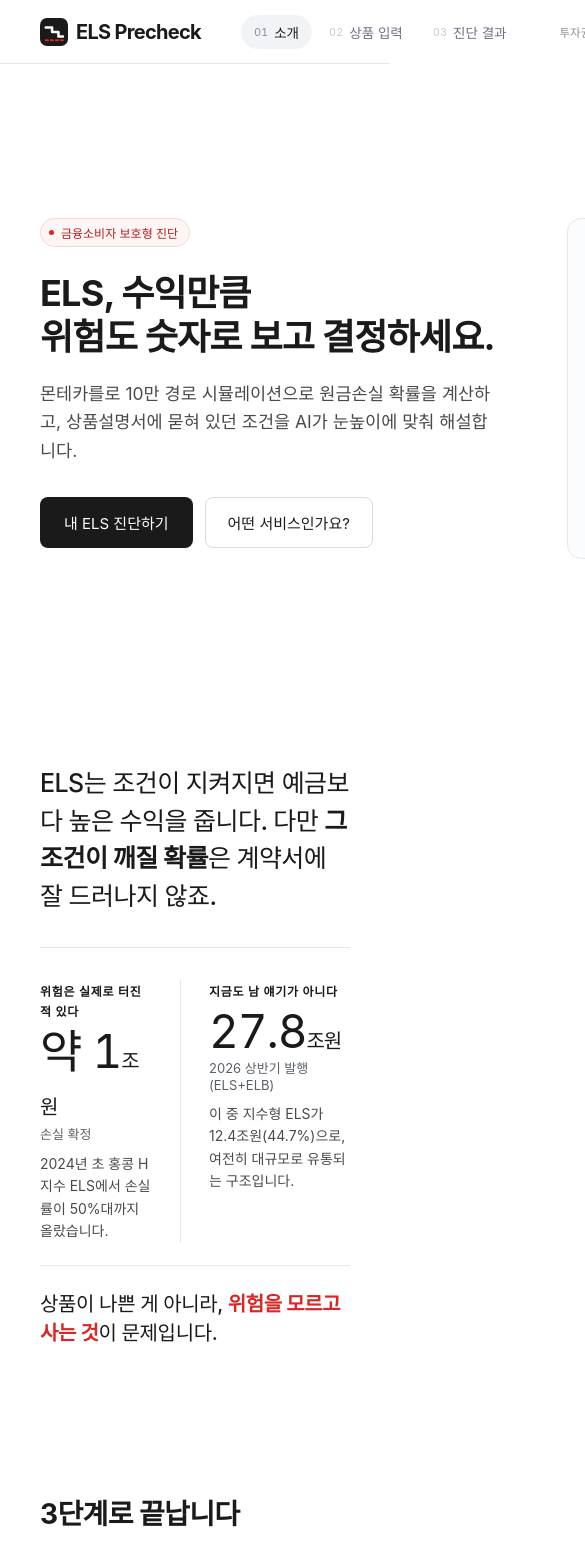
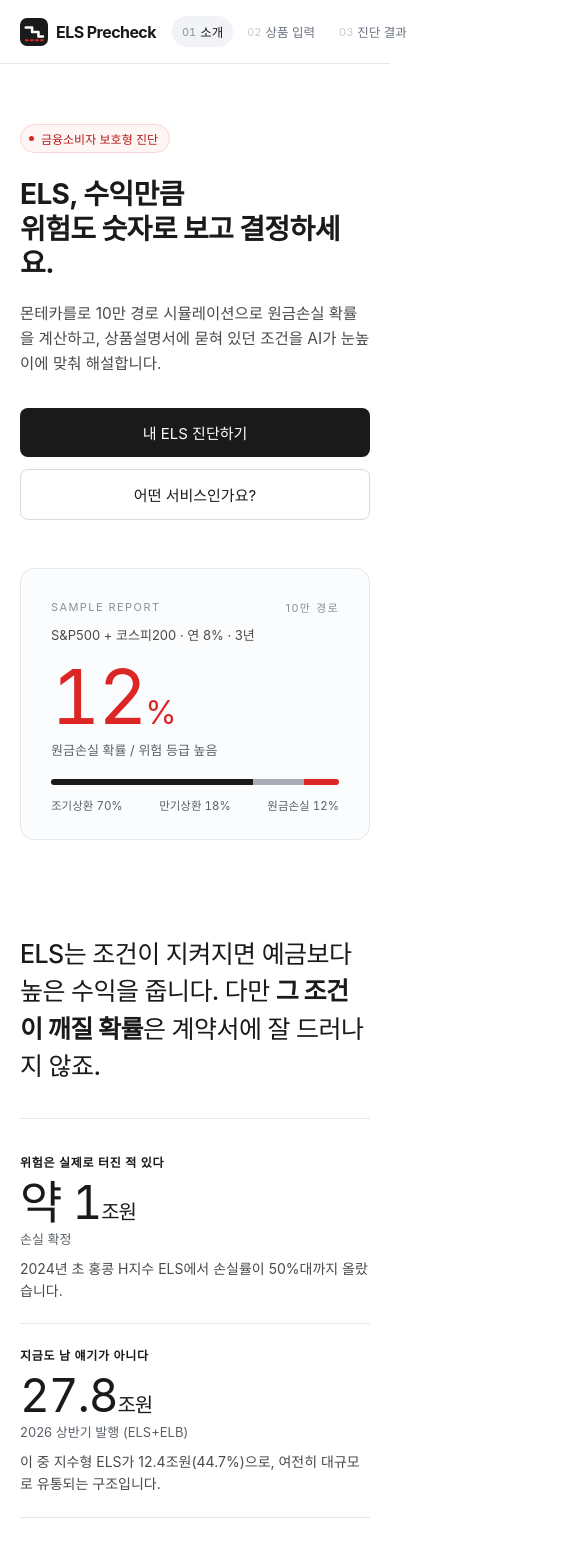
Before and after one commit to ELS-precheck/els-precheck-frontend, a React (Vite) app: page / in a window 390 px wide. Shown: the top 1543 px of the page, 585 px wide, since content can reach past the window. Built offline with nearby package versions, Linux system fonts and the light colour scheme; a web font is replaced by a local one.

Commit message:
feat: 반응형 레이아웃 적용

```diff
--- a/src/components/Header.module.css
+++ b/src/components/Header.module.css
@@ -29,16 +29,6 @@
   white-space: nowrap;
 }
 
-.tag {
-  font-size: 10px;
-  font-weight: 600;
-  letter-spacing: 0.16em;
-  text-transform: uppercase;
-  color: var(--faint);
-  border: 1px solid var(--line);
-  border-radius: var(--radius-badge);
-  padding: 3px 6px;
-}
 
 .nav {
   margin-left: auto;
@@ -84,3 +74,19 @@
   color: var(--faint);
   white-space: nowrap;
 }
+
+@media (max-width: 1024px) {
+  .disclaimer { display: none; }
+}
+
+@media (max-width: 768px) {
+  .inner { gap: 16px; }
+
+  .wordmark { font-size: 16px; }
+
+  .step {
+    padding: 6px 10px;
+    font-size: 12.5px;
+    gap: 4px;
+  }
+}
--- a/src/index.css
+++ b/src/index.css
@@ -103,6 +103,14 @@ input:focus-visible {
   color: var(--white);
 }
 
+/* Breakpoints: md ≤ 768px | lg ≤ 1024px */
+@media (max-width: 1024px) {
+  :root { --page-padding: 28px; }
+}
+@media (max-width: 768px) {
+  :root { --page-padding: 20px; }
+}
+
 .container {
   max-width: var(--max-width);
   padding: 0 var(--page-padding);
--- a/src/pages/Input.module.css
+++ b/src/pages/Input.module.css
@@ -479,3 +479,21 @@
   margin-top: 8px;
   line-height: 1.5;
 }
+
+@media (max-width: 1024px) {
+  .presetGrid { grid-template-columns: repeat(2, 1fr); }
+
+  .profileGrid { grid-template-columns: 1fr 1fr; }
+}
+
+@media (max-width: 768px) {
+  .pageTitle { font-size: 28px; }
+
+  .presetGrid { grid-template-columns: 1fr; }
+
+  .uploadGrid { grid-template-columns: 1fr; }
+
+  .directGrid { grid-template-columns: 1fr 1fr; }
+
+  .profileGrid { grid-template-columns: 1fr; }
+}
--- a/src/pages/Landing.module.css
+++ b/src/pages/Landing.module.css
@@ -335,3 +335,43 @@
   line-height: 1.6;
   margin-top: 40px;
 }
+
+@media (max-width: 1024px) {
+  .heroGrid {
+    grid-template-columns: 1fr;
+    gap: 48px;
+  }
+
+  .stepsGrid {
+    grid-template-columns: 1fr;
+  }
+
+  .contextStats {
+    grid-template-columns: 1fr;
+    gap: 20px;
+  }
+
+  .contextStatLeft {
+    border-right: none;
+    padding-right: 0;
+    border-bottom: 1px solid var(--line);
+    padding-bottom: 20px;
+  }
+}
+
+@media (max-width: 768px) {
+  .heroH1 {
+    font-size: clamp(28px, 7vw, 38px);
+    white-space: normal;
+  }
+
+  .heroLead { font-size: 15.5px; }
+
+  .heroButtons { flex-direction: column; }
+
+  .hero { padding: 60px 0 48px; }
+
+  .contextBanner { padding: 48px 0; }
+
+  .steps { padding: 48px 0 40px; }
+}
--- a/src/pages/Result.module.css
+++ b/src/pages/Result.module.css
@@ -411,6 +411,28 @@
   border-color: var(--ink);
 }
 
+@media (max-width: 1024px) {
+  .headerGrid { gap: 32px; }
+}
+
+@media (max-width: 768px) {
+  .headerGrid {
+    grid-template-columns: 1fr;
+    gap: 28px;
+  }
+
+  .lossBig { font-size: 64px; }
+
+  .metricsGrid { grid-template-columns: 1fr; }
+
+  .couponRow { grid-template-columns: 100px 1fr 48px; }
+
+  .footer { flex-direction: column; align-items: stretch; }
+
+  .btnPrimary,
+  .btnSecondary { text-align: center; }
+}
+
 @media print {
   .page {
     padding: 20px 0;
```
